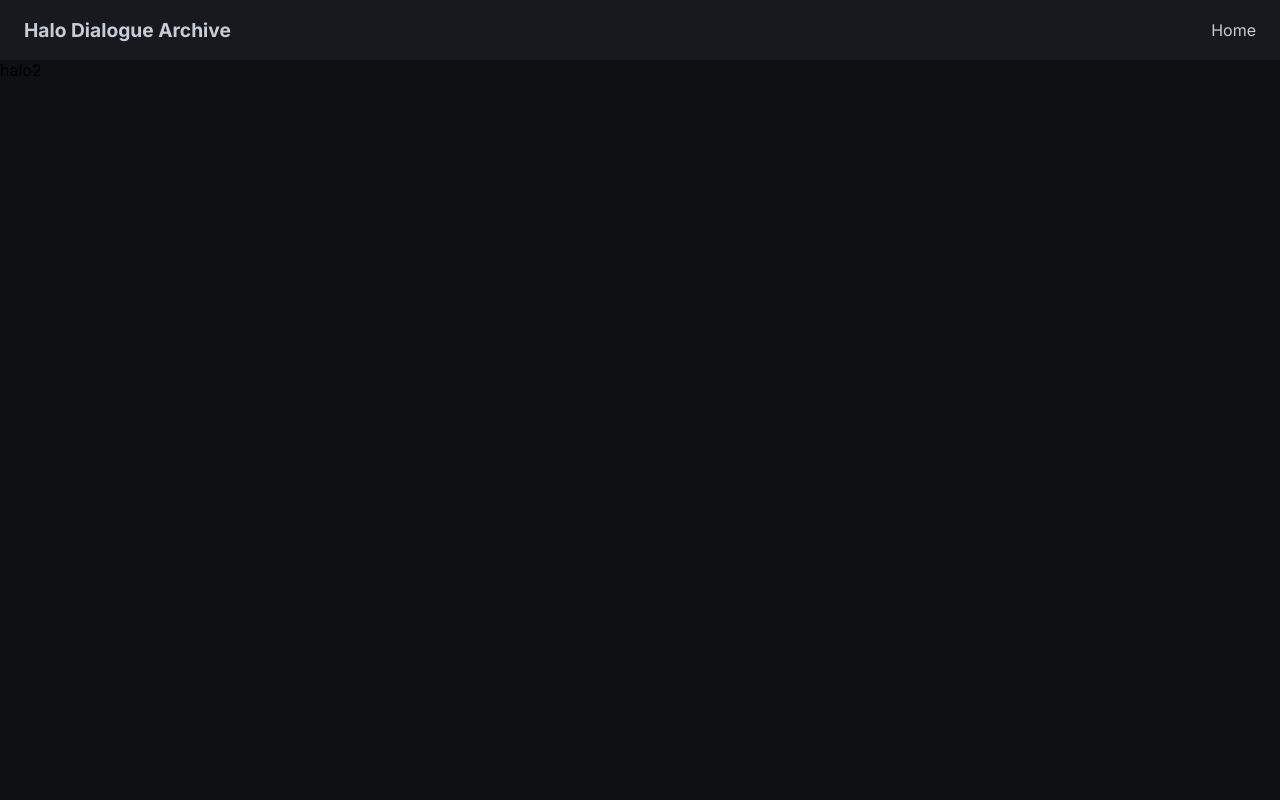
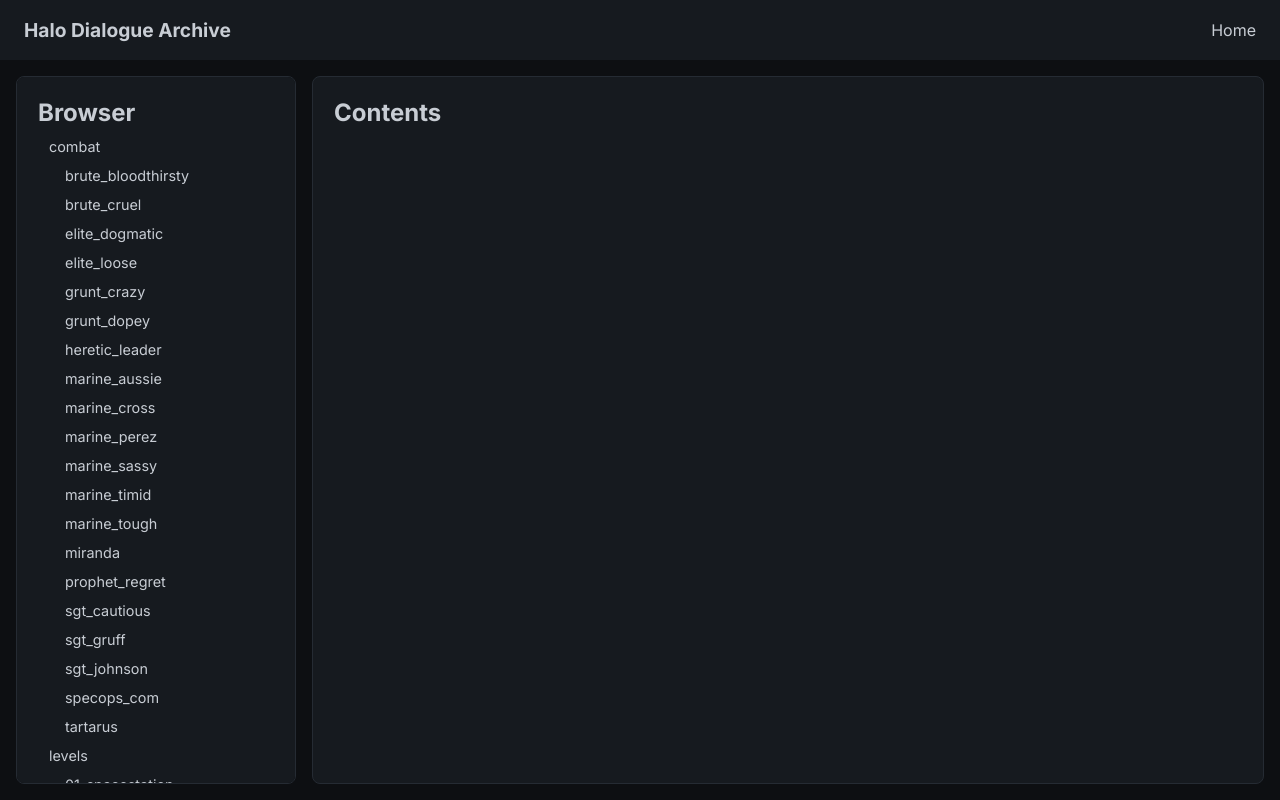
Before and after one commit to dragonstonehafiz/halo-dialogue-archive, a React (Vite) app: page /browse/halo2 in a window 1280 px wide. Built offline with nearby package versions, Linux system fonts and the light colour scheme.

Commit message:
add folder view for browse page

```diff
--- /dev/null
+++ b/src/pages/BrowsePage.css
@@ -0,0 +1,44 @@
+.browse-page-div {
+    display: flex;
+    gap: 16px;
+    height: calc(100vh - 60px);
+    padding: 16px;
+    box-sizing: border-box;
+}
+
+.browse-page-directory {
+    width: 280px;
+    min-width: 280px;
+    background-color: var(--surface);
+    border: 1px solid var(--border);
+    border-radius: 8px;
+    overflow-y: auto;
+    padding: 16px;
+}
+
+.browse-page-contents {
+    flex: 1;
+    background-color: var(--surface);
+    border: 1px solid var(--border);
+    border-radius: 8px;
+    overflow-y: auto;
+    padding: 16px;
+}
+
+.folder-button {
+    display: block;
+    width: 100%;
+    text-align: left;
+    background: none;
+    border: none;
+    color: var(--text);
+    padding: 6px 8px;
+    cursor: pointer;
+    border-radius: 4px;
+    font-family: 'Inter', sans-serif;
+    font-size: 0.9rem;
+}
+
+.folder-button:hover {
+    background-color: var(--border);
+}
--- a/src/pages/BrowsePage.tsx
+++ b/src/pages/BrowsePage.tsx
@@ -1,20 +1,69 @@
 import { useParams } from "react-router-dom"
 import Navbar from "../components/Navbar"
+import "./BrowsePage.css";
+import { useEffect, useState } from "react";
 
+type FolderNode = {
+    name: string;
+    children: FolderNode[];
+}
+
+function filterEmptyFolders(node: FolderNode): FolderNode {
+    const filteredChildren = node.children
+        .filter(child => child.children.length > 0)
+        .map(child => filterEmptyFolders(child))
+    return { ...node, children: filteredChildren }
+}
+
+function FolderTree({ node, depth = 0 }: { node: FolderNode, depth: number }) {
+    return (
+        <div>
+            { depth !== 1 && (
+                <button
+                    className="folder-button"
+                    style={{paddingLeft:`${depth * 16 - 16}px`}}
+                >
+                    {node.name}
+                </button>
+            )}
+
+            <div>
+                {node.children.map(child => (
+                    <FolderTree key = {child.name} node={child} depth={depth+1}/>
+                ))}
+            </div>
+        </div>
+    )
+}
 
 export default function BrowsePage() {
     const { game } = useParams();
+    const [tree, setTree] = useState<FolderNode | null>(null);
+
+    useEffect(() => {
+        const loadTree = async() => {
+            const res = await fetch('/structure.json');
+            const data = await res.json();
+            const gameNode = data.children.find(
+                (node: FolderNode) => node.name === game
+            );
+            setTree(filterEmptyFolders(gameNode));
+        }
+        loadTree();
+    }, [])
+
     return (
         <div>
             <Navbar />
 
             <div className="browse-page-div">
                 <div className="browse-page-directory">
-                    {game}
+                    <h2>Browser</h2>
+                    {tree && <FolderTree node={tree} depth={1}/>}
                 </div>
 
                 <div className="browse-page-contents">
-
+                    <h2>Contents</h2>
                 </div>
             </div>
         </div>
```
